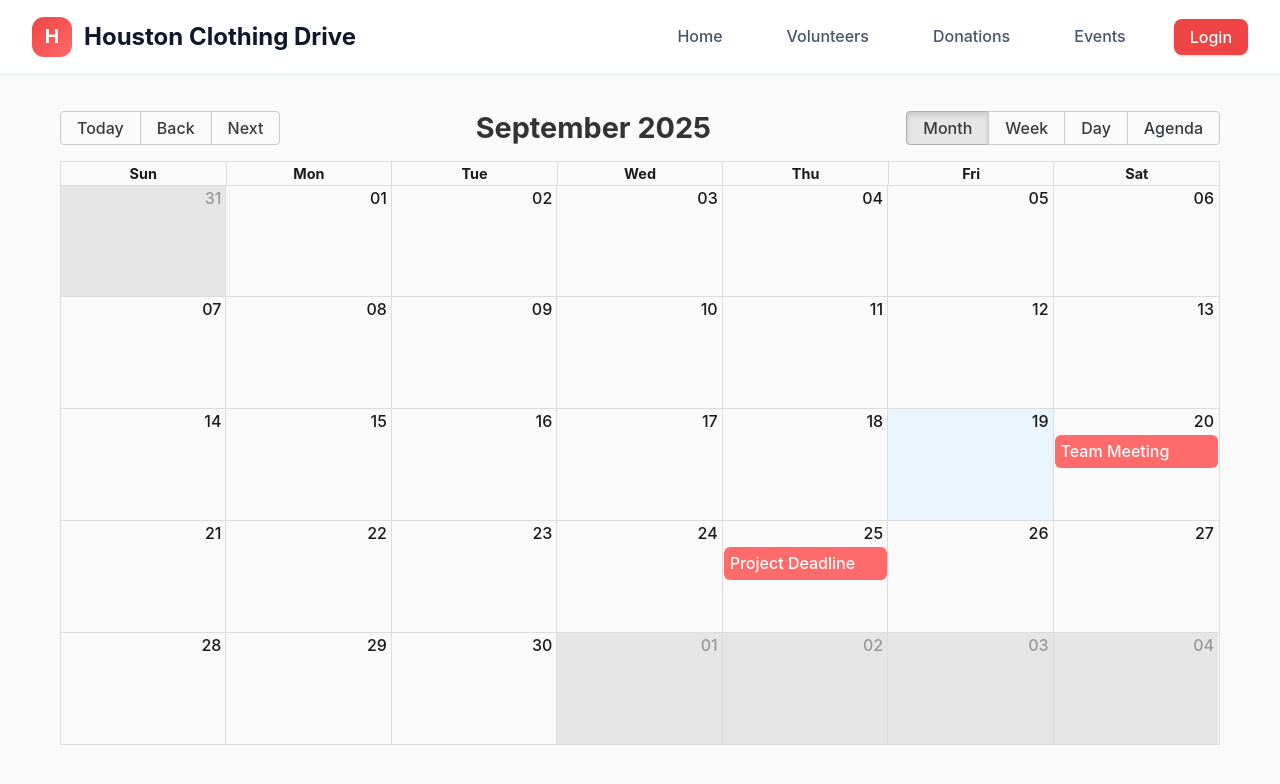
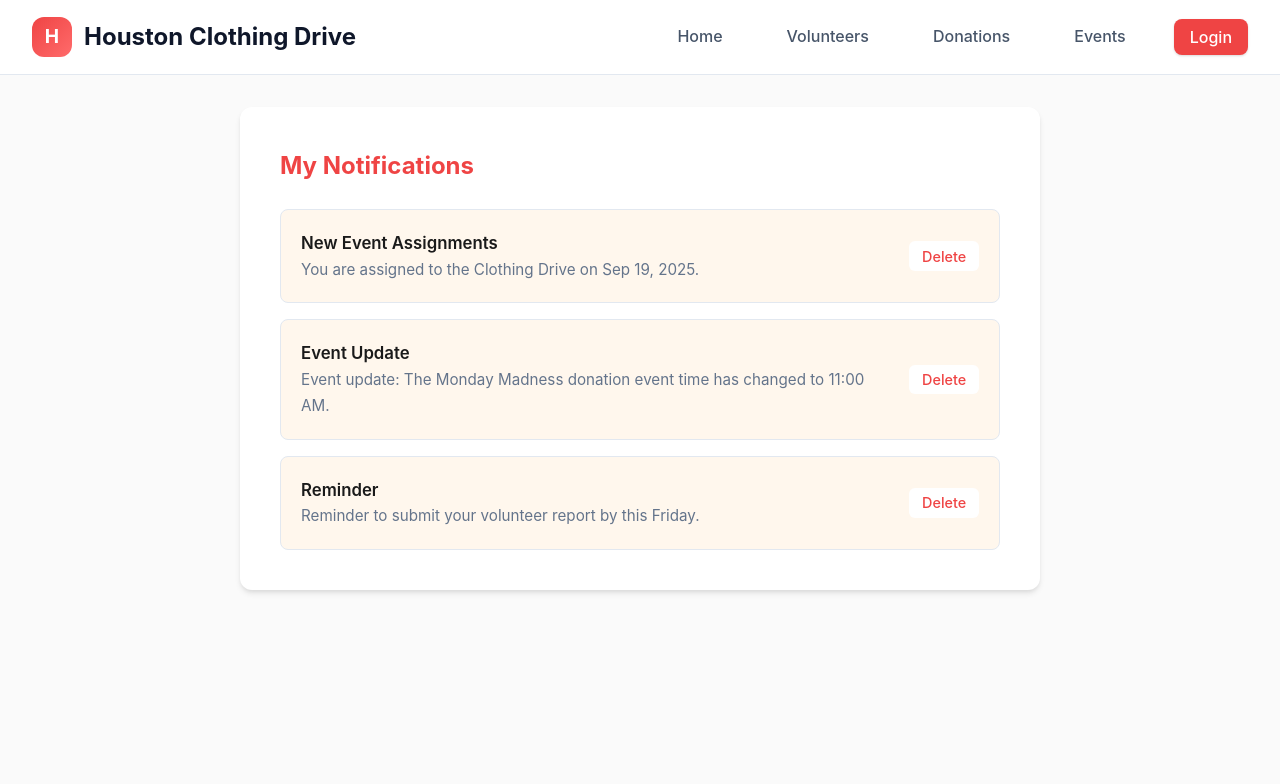
Before and after one commit to tif-car/group11project, a React (Vite) app in the folder frontend/: page / in a window 1280 px wide. Shown: the top 784 px of the page. Built offline with nearby package versions, Linux system fonts and the light colour scheme.

Commit message:
added notifications folder

```diff
--- a/frontend/src/App.jsx
+++ b/frontend/src/App.jsx
@@ -2,7 +2,7 @@ import React from 'react';
 import NavBar from './components/NavBar';
 import Login from './pages/login';
 import Registration from './pages/registration';
-import Notifications from './pages/notification';
+import Notifications from './pages/notifications/notification';
 import Calendar from './pages/calendar/calendar';
 
 import './App.css';
@@ -11,8 +11,8 @@ export default function App() {
   return (
     <div>
       <NavBar />
-       <Calendar />
-      {/* <Notifications /> */}
+       {/* <Calendar /> */}
+      <Notifications />
       {/* Registration /> */}
      {/* <Login /> */}
       </div>
--- a/frontend/src/pages/notification.jsx
+++ /dev/null
@@ -1,74 +0,0 @@
-//notifications.jsx
-import React from "react";
-import NavBar from "../components/NavBar.jsx"; //ma need it later for navbar
-
-export default function Notifications() {
-  return (
-    <div>
-
-      <main style={{ display: "flex", justifyContent: "center", alignItems: "flex-start", paddingTop: "2rem" }}>
-        <div
-          style={{
-            width: "600px",
-            background: "var(--white)",
-            padding: "2rem",
-            borderRadius: "12px",
-            boxShadow: "var(--shadow-medium)",
-          }}
-        >
-          <h2 style={{ color: "var(--primary-red)", marginBottom: "1.5rem" }}>Notifications</h2>
-
-          {/* Notifications */}
-          <div style={{ display: "flex", flexDirection: "column", gap: "1rem" }}>
-            <div
-              style={{
-                padding: "1rem",
-                border: "1px solid var(--medium-silver)",
-                borderRadius: "8px",
-                background: "var(--warm-bg)",
-              }}
-            >
-              <p style={{ margin: 0, fontWeight: 500 }}>New Event Assigned</p>
-              <small style={{ color: "var(--text-light)" }}>
-                You are assigned to the Clothing Drive on Sep 19, 2025.
-              </small>
-            </div>
-
-            <div
-              style={{
-                padding: "1rem",
-                border: "1px solid var(--medium-silver)",
-                borderRadius: "8px",
-                background: "var(--warm-bg)",
-              }}
-            >
-              <p style={{ margin: 0, fontWeight: 500 }}>Event Update</p>
-              <small style={{ color: "var(--text-light)" }}>
-                The Monday Madness donation event time has changed to 11:00 AM.
-              </small>
-            </div>
-
-            <div
-              style={{
-                padding: "1rem",
-                border: "1px solid var(--medium-silver)",
-                borderRadius: "8px",
-                background: "var(--warm-bg)",
-              }}
-            >
-              <p style={{ margin: 0, fontWeight: 500 }}>Reminder</p>
-              <small style={{ color: "var(--text-light)" }}>
-                Don't forget to submit your volunteer report by Friday.
-              </small>
-            </div>
-          </div>
-
-          {/* Delete all Notifications */}
-          <button className="btn" style={{ marginTop: "2rem", width: "100%" }}>
-            Delete All
-          </button>
-        </div>
-      </main>
-    </div>
-  );
-}
--- /dev/null
+++ b/frontend/src/pages/notifications/notification.jsx
@@ -0,0 +1,55 @@
+//notifications/Notifications.jsx
+import React from "react";
+import NavBar from "../../components/NavBar.jsx";  //may need navbar later
+import "./notifications.css";
+
+export default function Notifications() {
+  return (
+    <div>
+
+      <main className="notifications-container">
+        <div className="notifications-card">
+          <h2 style={{ color: "var(--primary-red)", marginBottom: "1.5rem" }}>
+            My Notifications
+          </h2>
+
+          <div style={{ display: "flex", flexDirection: "column", gap: "1rem" }}>
+            <div className="notification-item" style={{ display: "flex", justifyContent: "space-between", alignItems: "center" }}>
+              <div>
+                <p className="notification-title">New Event Assignments</p>
+                <small className="notification-text">
+                  You are assigned to the Clothing Drive on Sep 19, 2025.
+                </small>
+              </div>
+              <button className="delete-btn">Delete</button>
+            </div>
+
+            <div className="notification-item" style={{ display: "flex", justifyContent: "space-between", alignItems: "center" }}>
+              <div>
+                <p className="notification-title">Event Update</p>
+                <small className="notification-text">
+                  Event update: The Monday Madness donation event time has changed to 11:00 AM.
+                </small>
+              </div>
+              <button className="delete-btn">Delete</button>
+            </div>
+
+            <div className="notification-item" style={{ display: "flex", justifyContent: "space-between", alignItems: "center" }}>
+              <div>
+                <p className="notification-title">Reminder</p>
+                <small className="notification-text">
+                  Reminder to submit your volunteer report by this Friday.
+                </small>
+              </div>
+              <button className="delete-btn">Delete</button>
+            </div>
+          </div>
+
+{/*<button className="btn delete-btn" style={{ marginTop: "2rem", width: "100%" }}>
+  Delete All
+  </button>   */ }
+        </div>
+      </main>
+    </div>
+  );
+}
--- /dev/null
+++ b/frontend/src/pages/notifications/notifications.css
@@ -0,0 +1,54 @@
+/* notifications.css */
+.notifications-container {
+  display: flex;
+  justify-content: center;
+  align-items: flex-start;
+  padding-top: 2rem;
+}
+
+.notifications-card {
+  width: 800px;
+  background: var(--white);
+  padding: 2.5rem;
+  border-radius: 12px;
+  box-shadow: var(--shadow-medium);
+}
+
+.notification-item {
+  display: flex;
+  justify-content: space-between;
+  align-items: center;
+  padding: 1.25rem;
+  border: 1px solid var(--medium-silver);
+  border-radius: 8px;
+  background: var(--warm-bg);
+  font-size: 1rem;
+}
+
+.notification-text {
+  color: var(--text-light);
+  font-size: 0.95rem;
+}
+
+.notification-title {
+  margin: 0;
+  font-weight: 600;
+  font-size: 1.05rem;
+}
+
+.delete-btn {
+  padding: 0.4rem 0.8rem;
+  font-size: 0.9rem;
+  margin-left: 1rem;
+  color: var(--primary-red);
+  border: none;
+  border-radius: 6px;
+  background: var(--white);
+  cursor: pointer;
+  transition: background-color 0.2s;
+}
+
+
+.delete-btn:hover {
+  background: #fee2e2;
+}
```
